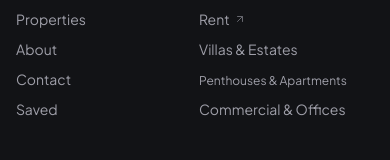
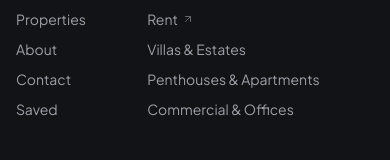
Before and after one commit to SaifEddineDev/nestora-portfolio, a React (Vite) app: page /#/ in a window 390 px wide. Shown: the part 8846-9006 px from the top of the page. Built offline with nearby package versions, Linux system fonts and the light colour scheme; a web font is replaced by a local one.

Commit message:
Widen mobile properties footer column

```diff
--- a/src/components/Footer.tsx
+++ b/src/components/Footer.tsx
@@ -10,7 +10,7 @@ export const Footer: React.FC = () => {
   return (
     <footer className="bg-[#121316] text-white pt-20 pb-12 border-t border-zinc-800">
       <div className="max-w-7xl mx-auto px-4 sm:px-6 lg:px-8">
-        <div className="grid grid-cols-2 gap-x-6 gap-y-10 pb-16 border-b border-zinc-800/80 sm:gap-12 md:grid-cols-2 lg:grid-cols-5">
+        <div className="grid grid-cols-[minmax(0,0.75fr)_minmax(0,1.25fr)] gap-x-2 gap-y-10 pb-16 border-b border-zinc-800/80 sm:grid-cols-2 sm:gap-12 md:grid-cols-2 lg:grid-cols-5">
           {/* Brand Col */}
           <div className="col-span-2 space-y-5 lg:col-span-2">
             <Link to="/" aria-label="NESTORA Accueil">
@@ -112,7 +112,7 @@ export const Footer: React.FC = () => {
                 </Link>
               </li>
               <li>
-                <Link to="/properties?type=Apartment" className="whitespace-nowrap text-xs transition-colors hover:text-white sm:text-sm">
+                <Link to="/properties?type=Apartment" className="whitespace-nowrap text-sm transition-colors hover:text-white">
                   Penthouses & Apartments
                 </Link>
               </li>
```
